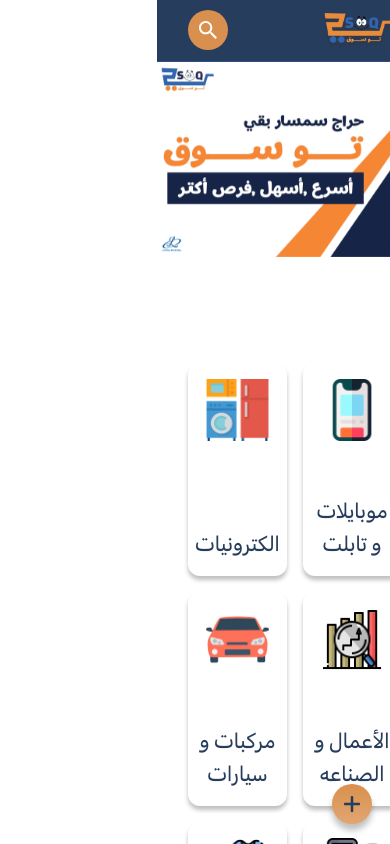
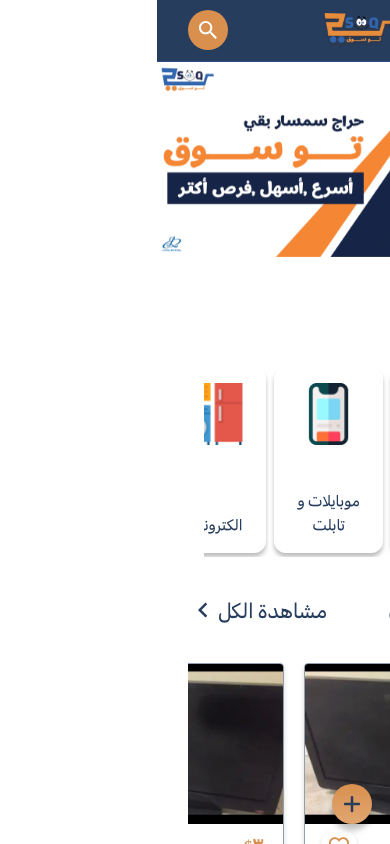
Before and after one commit to AmrMustafa13/linkyou-task, a React (Vite) app: page / in a window 390 px wide. Shown: the top 844 px of the page. Built offline with nearby package versions, Linux system fonts and the light colour scheme.

Commit message:
add categories slider on mobile

```diff
--- a/src/components/Categories.jsx
+++ b/src/components/Categories.jsx
@@ -11,6 +11,8 @@
 import category10Img from "../assets/categories/10.jpeg";
 import category11Img from "../assets/categories/11.jpeg";
 import category12Img from "../assets/categories/12.jpeg";
+import CategoriesSlider from "./CategoriesSlider";
+import CategoryCard from "./CategoryCard";
 
 const categoriesData = [
   {
@@ -80,31 +82,17 @@
     <section>
       <div className="container">
         <h2 className=" text-primary text-[28px] font-bold py-8">الفئات</h2>
+        <div className="sm:hidden">
+          <CategoriesSlider categories={categoriesData} />
+        </div>
         <div
-          className="grid grid-cols-3 gap-4 xl:gap-10"
+          className=" grid-cols-3 gap-4 xl:gap-10 hidden sm:grid"
           style={{
             gridAutoRows: "1fr",
           }}
         >
           {categoriesData.map((category) => {
-            return (
-              <div
-                className="rounded-xl flex items-center gap-5 text-center flex-col justify-between py-[14px] px-[5px] xl:flex-row xl:px-[14px] border-2 border-transparent hover:border-secondary"
-                style={{
-                  boxShadow: "0px 4px 4px 0px rgba(0, 0, 0, 0.25)",
-                }}
-                key={category.id}
-              >
-                <img
-                  src={category.img}
-                  alt={category.title}
-                  className="w-[62.5px] h-[62.5px] xl:w-[75px] xl:h-[75px]"
-                />
-                <span className="text-[22px] text-primary flex-1 flex items-end xl:justify-center xl:items-center">
-                  {category.title}
-                </span>
-              </div>
-            );
+            return <CategoryCard category={category} key={category.id} />;
           })}
         </div>
       </div>
--- /dev/null
+++ b/src/components/CategoriesSlider.jsx
@@ -0,0 +1,28 @@
+import React from "react";
+import { Swiper, SwiperSlide } from "swiper/react";
+import { FreeMode } from "swiper/modules";
+import "swiper/css";
+import CategoryCard from "./CategoryCard";
+
+const CategoriesSlider = ({ categories }) => {
+  const swiperConfig = {
+    loop: false,
+    modules: [FreeMode],
+    spaceBetween: 8,
+    slidesPerView: 2.6,
+  };
+
+  return (
+    <div className="container">
+      <Swiper {...swiperConfig} className="grid py-1">
+        {categories.map((category) => (
+          <SwiperSlide key={category.id}>
+            <CategoryCard category={category} />
+          </SwiperSlide>
+        ))}
+      </Swiper>
+    </div>
+  );
+};
+
+export default CategoriesSlider;
--- /dev/null
+++ b/src/components/CategoryCard.jsx
@@ -0,0 +1,23 @@
+import React from "react";
+
+const CategoryCard = ({ category }) => {
+  return (
+    <div
+      className="rounded-xl flex items-center gap-5  h-full text-center flex-col justify-between py-[14px] px-[5px] xl:flex-row xl:px-[14px] border-2 border-transparent hover:border-secondary"
+      style={{
+        boxShadow: "0px 4px 4px 0px rgba(0, 0, 0, 0.25)",
+      }}
+    >
+      <img
+        src={category.img}
+        alt={category.title}
+        className="w-[62.5px] h-[62.5px] xl:w-[75px] xl:h-[75px]"
+      />
+      <span className="sm:text-[22px] text-primary flex-1 flex items-end xl:justify-center xl:items-center">
+        {category.title}
+      </span>
+    </div>
+  );
+};
+
+export default CategoryCard;
```
